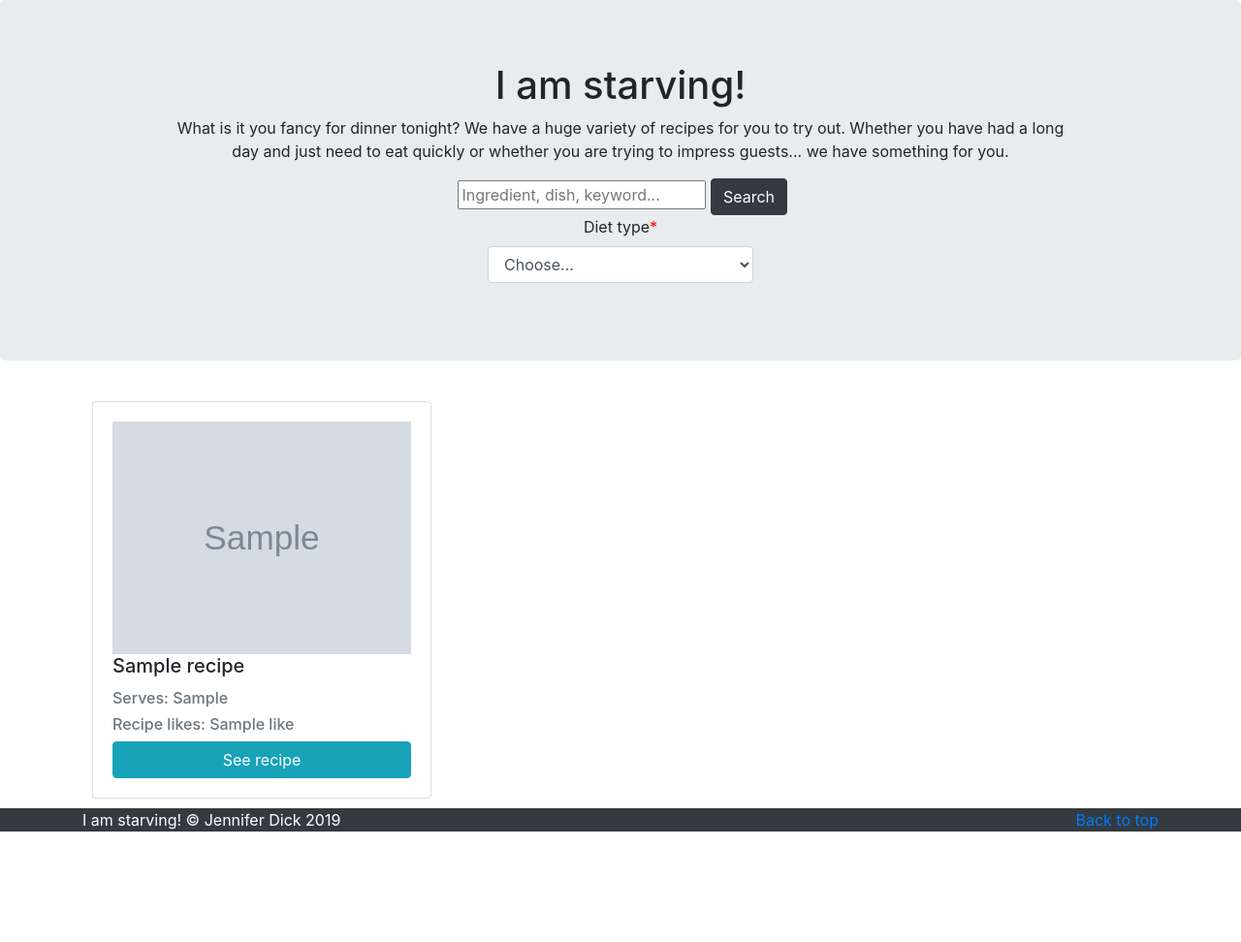
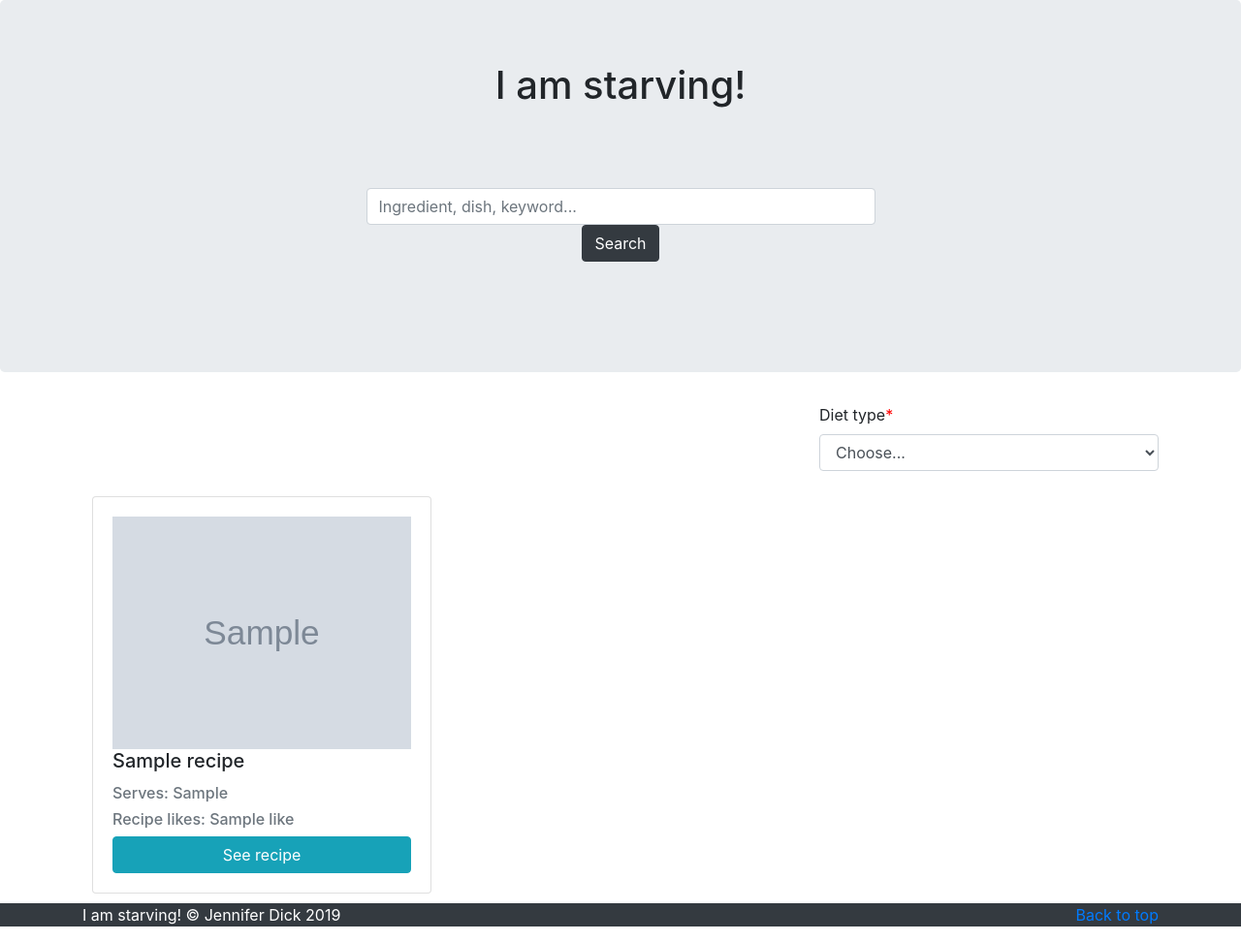
Before and after one commit to jennie6151/cookbook, a Flask app: page / in a window 1280 px wide. Shown: the part 56-1028 px from the top of the page at 97% size. Before the commit the page ends 914 px from the top, so only its background shows below. Run offline with Flask 2, Linux system fonts and the light colour scheme; grey boxes marked "Sample" are stand-in pictures; a database or web service that is not in the repository returns one stand-in record (values such as "Sample title"); some libraries are stand-ins or nearby versions.

Commit message:
Styling added to searchresults

```diff
--- a/flask_app/static/css/styles.css
+++ b/flask_app/static/css/styles.css
@@ -1,3 +1,21 @@
+.main{
+    width: 50%;
+    margin: 50px auto;
+}
+
+.has-search .searchBarStyling {
+    position: absolute;
+    z-index: 2;
+    display: block;
+    width: 80%;
+    height: 2.375rem;
+    line-height: 2.375rem;
+    text-align: center;
+    pointer-events: none;
+    color: #aaa;
+}
+
+
 .card-styling {
     margin:10px;
     width: 100%;
--- a/flask_app/templates/index.html
+++ b/flask_app/templates/index.html
@@ -16,24 +16,29 @@
         <div class="row">
           <div class="col-lg-10 mx-auto">
             <h1 class="jumbotron-heading test-class">I am starving!</h1>
-            <p>What is it you fancy for dinner tonight? We have a huge variety of recipes for you to try out.
-              Whether
-              you have had a long day and just need to eat quickly or whether you are trying to impress
-              guests... we
-              have something for you.</p>
+
           </div>
         </div>
-        <form action="/search" method="GET">
-          <div class="col-lg-12 mx-auto">
+        <form action="/search" method="GET" class="main">
+          <div class="col-lg-12 mx-auto form-group has-search">
+            <span class="searchBarStyling"></span>
             <label for="recipeSearch" class="control-label"></label>
-            <input type="text" id="recipeSearch" name="recipeSearch" placeholder="Ingredient, dish, keyword..." />
+            <input type="text" id="recipeSearch" name="recipeSearch" class="form-control" placeholder="Ingredient, dish, keyword..." />
             <button type="submit" class="btn btn-dark">Search</button>
           </div>
         </form>
+
       </div>
       </div>
 
-      <div class="form-group form-group-required col-lg-3 mx-auto">
+
+    </section>
+
+    <div>
+      <div class="container">
+        <div class="row">
+          <div class="col-lg-4 offset-lg-8">
+              <div class="form-group form-group-required mx-auto">
                   <label for="dietTypeSelector" class="control-label">Diet type</label>
                   <select id="dietTypeSelector" name="dietTypeSelector" class="form-control" required>
                     <option>Choose...</option>
@@ -50,10 +55,9 @@
                     <option>Vegetarian</option>
                   </select>
                 </div>
-    </section>
+          </div>
+        </div>
 
-    <div>
-      <div class="container">
         <div class="row">
           {% for recipe in pageRecipes %}
           <div class="col-sm-6 col-lg-4">
--- a/flask_app/templates/searchresults.html
+++ b/flask_app/templates/searchresults.html
@@ -10,7 +10,6 @@
     {% extends "template.html" %}
     {% block content %}
     <main role="main">
-
 
             <div class="container">
               <div class="row">
@@ -29,7 +28,8 @@
                           <div class="card-body">
                             <img src="{{url_for('file', filename=recipe['recipeImage'])}}">
                             <h5 class="card-title">{{ recipe["recipeTitle"] }}</h5>
-                            <h6>{{ recipe["recipeServes"] }}</h6>
+                            <h6 class="text-muted">Serves: {{ recipe["recipeServes"] }}</h6>
+                            <h6 class="text-muted">Recipe likes: {{ recipe["like"]|default("0") }}</h6>
                             <a href="./viewRecipes?_id={{ recipe['_id'] }}" class="btn btn-info btn-block">See recipe</a>
                           </div>
                         </div>
```
Also changed, not shown: README.md. Lines whose indentation alone changed are shown as unchanged.
